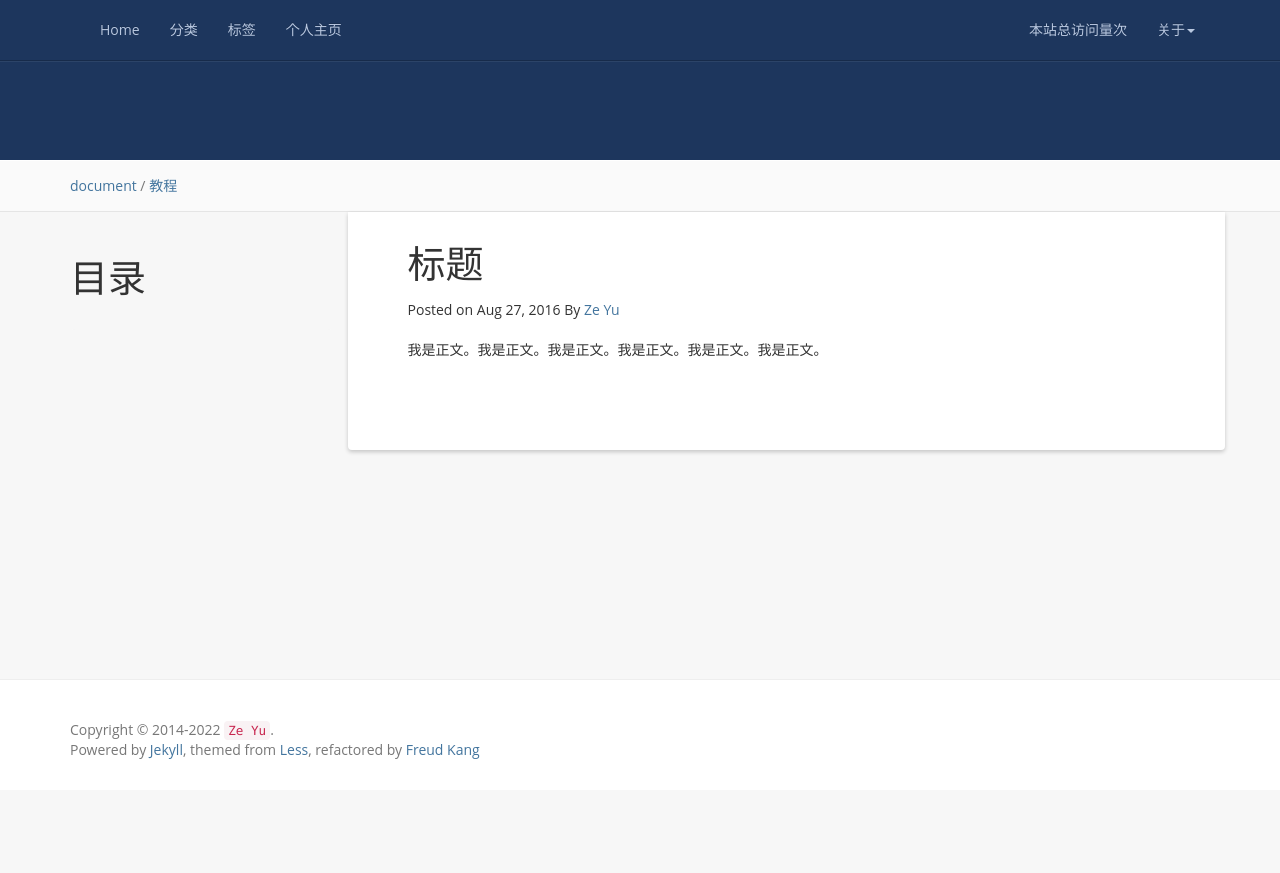
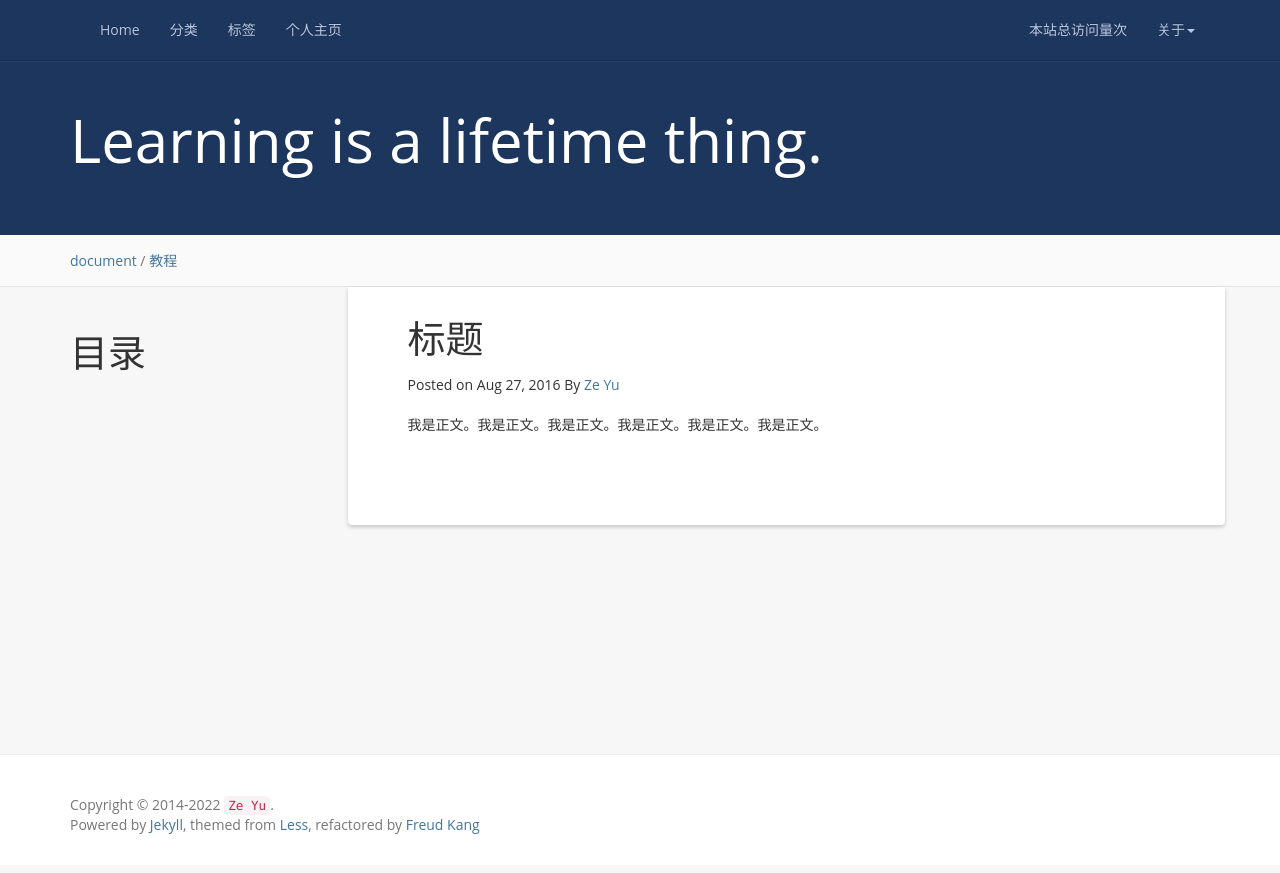
Before and after one commit to 2014301020024/blog, a Jekyll site: the page built from template.md, in a window 1280 px wide. Shown: the top 873 px of the page. Built offline with Jekyll 4.4.1, drawn with Linux system fonts in a browser that asks for light colours; a script that is not in the unit is left out; comment, search, counter and statistics services are not loaded.

Commit message:
change logo

```diff
--- a/_config.yml
+++ b/_config.yml
@@ -1,5 +1,6 @@
 name: ZeYu - Reminder
 description: The greatest test of courage on earth is to bear defeat without losing heart.
+motto: Learning is a lifetime thing.
 email: yuze@iphy.ac.cn
 author: Ze Yu
 url: https://2014301020024.github.io/zeyu/
```
